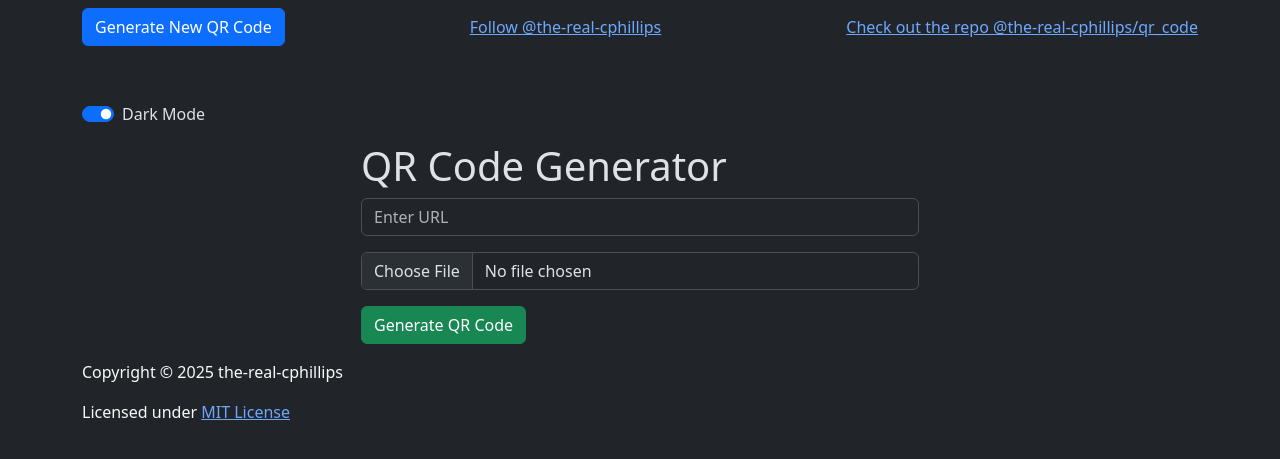
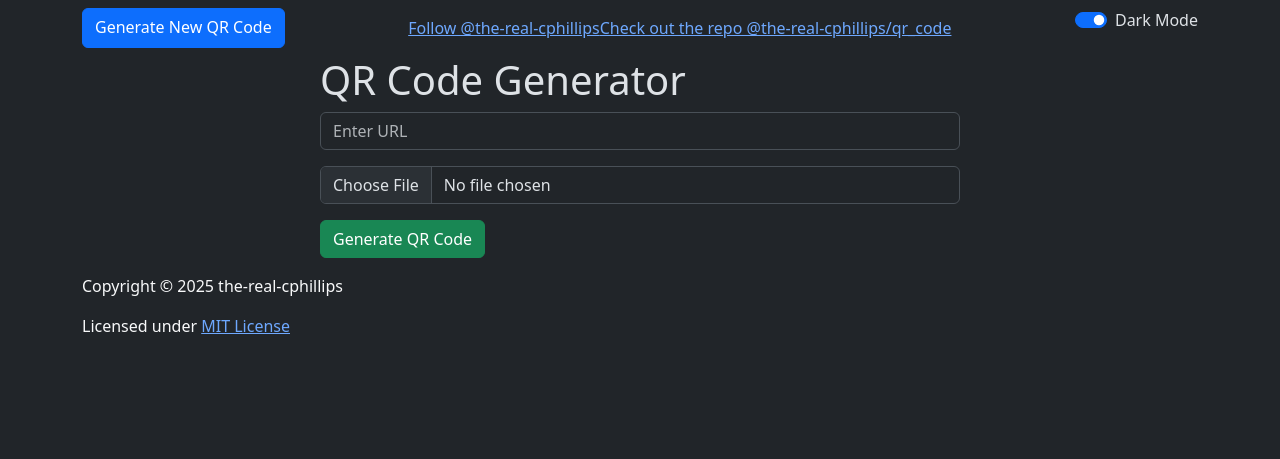
Before and after one commit to the-real-cphillips/qr_code, a Flask app: page / in a window 1280 px wide. Shown: the top 459 px of the page. Run offline with Flask 3, Linux system fonts and the light colour scheme.

Commit message:
fix: Navbar spacing of items

```diff
--- a/templates/base.html
+++ b/templates/base.html
@@ -10,26 +10,22 @@
   </head>
   <nav class="navbar navbar-expand-sm navbar-dark bg-dark">
     <div class="container">
+      <div class="d-flex justify-content-between w-100">
         <a class="btn btn-primary" href="/">Generate New QR Code</a>
-        <a
-          class="github-button"
-          href="https://github.com/the-real-cphillips"
+        <div class="d-flex align-items-center">  <a
+            class="github-button mr-2"  href="https://github.com/the-real-cphillips"
             data-color-scheme="no-preference: dark; light: light_high_contrast; dark: dark_high_contrast;"
             data-size="large"
             aria-label="Follow @the-real-cphillips"
-          >Follow @the-real-cphillips</a
-        >
+          >Follow @the-real-cphillips</a>
           <a
             class="github-button"
             href="https://github.com/the-real-cphillips/qr_code"
             data-color-scheme="no-preference: dark; light: light_high_contrast; dark: dark_high_contrast;"
             data-size="large"
             aria-label="Check out the repo @the-real-cphillips/qr_code"
-          >Check out the repo @the-real-cphillips/qr_code</a
-        >
+          >Check out the repo @the-real-cphillips/qr_code</a>
         </div>
-    </nav>
-    <div class="container mt-5">
       <div class="form-check form-switch mb-3">
         <input
           class="form-check-input"
@@ -39,8 +35,10 @@
         />
         <label class="form-check-label" for="darkModeToggle">Dark Mode</label>
       </div>
+      </div>
+    </div>
+  </nav>
       {% block content %}{% endblock %}
-    </div>
 
     <script>
       const toggle = document.getElementById("darkModeToggle");
```
Lines whose indentation alone changed are shown as unchanged.
